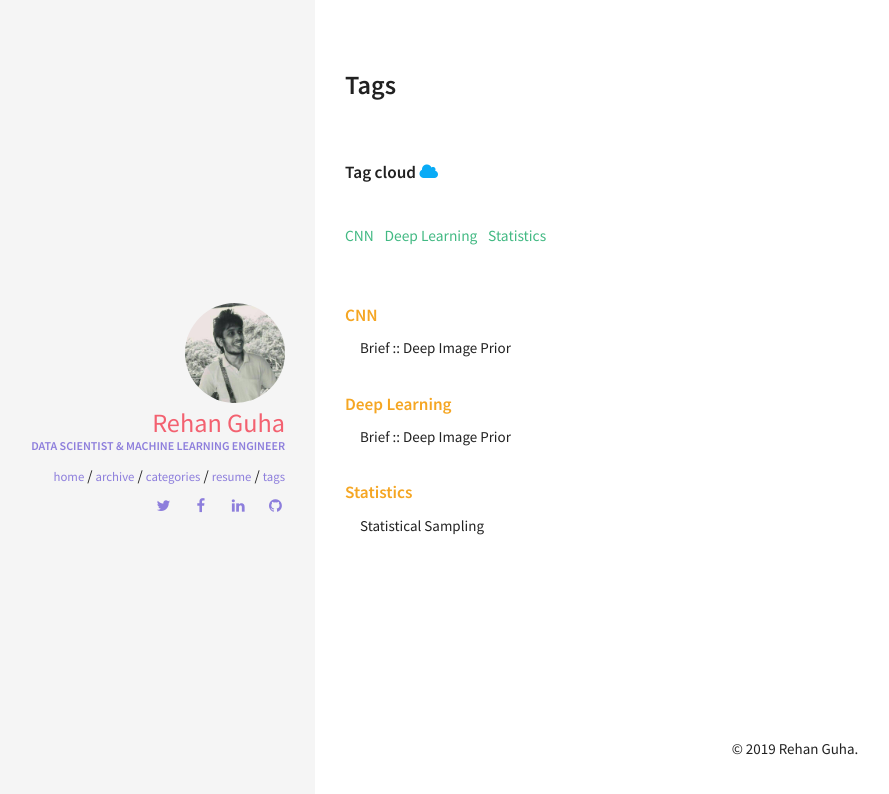
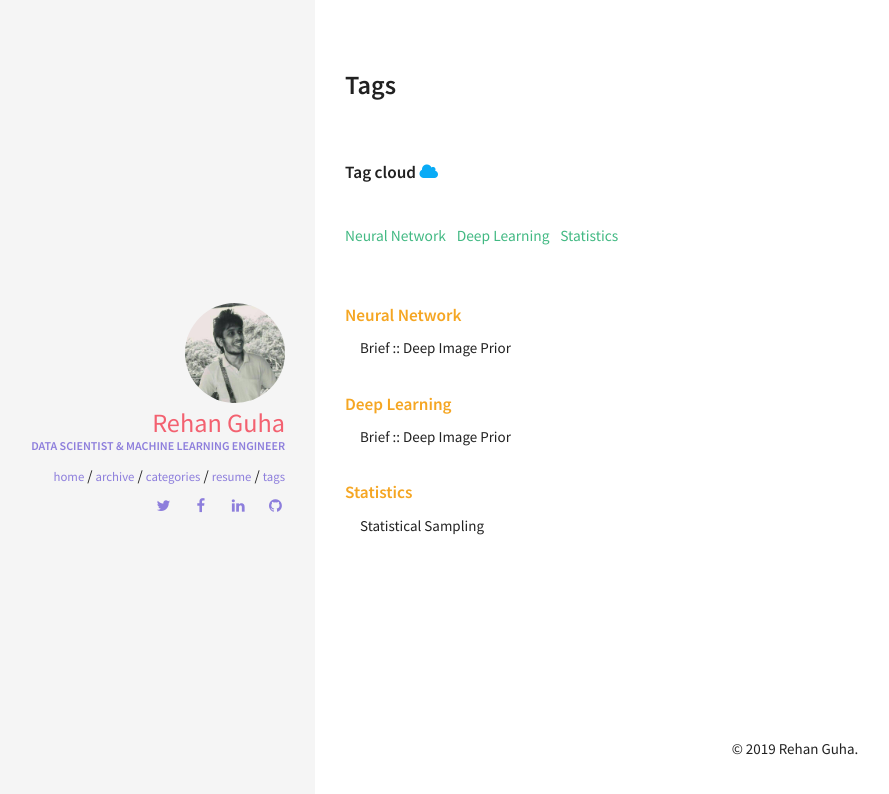
Before and after one commit to rehanguha/rehanguha.github.io, a Jekyll site: the page built from tags.html, in a window 1280 px wide. Shown: the top 794 px of the page, without its empty margins (5-894 px from the left). Built offline with Jekyll 4.4.1, drawn with Linux system fonts in a browser that asks for light colours.

Commit message:
Update 2019-02-15-deep-image-prior.md

```diff
--- a/_posts/2019-02-15-deep-image-prior.md
+++ b/_posts/2019-02-15-deep-image-prior.md
@@ -2,10 +2,11 @@
 layout: post
 title: "Brief :: Deep Image Prior"
 excerpt: "Deep Image Prior is a type of convolutional neural network used to enhance a given image with no prior training data other than the image itself."
-tags: [CNN, Deep Learning]
+tags: [Neural Network, Deep Learning]
 categories: [CNN, Deep Learning]
 link: https://labs.imaginea.com/post/deep-image-prior/
 share: true
+comments: true
 ---
 
 Deep Image Prior defies the idea that “deep learning only works in the context of massive datasets or models pretrained on such datasets”.
```
